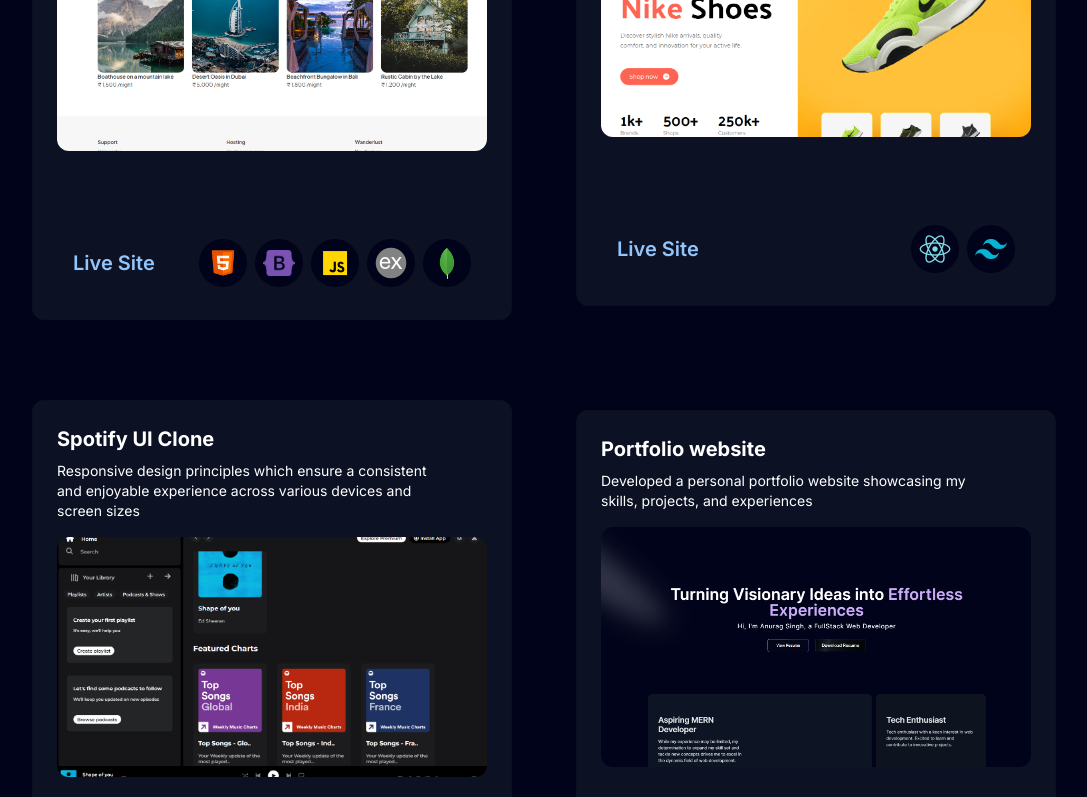
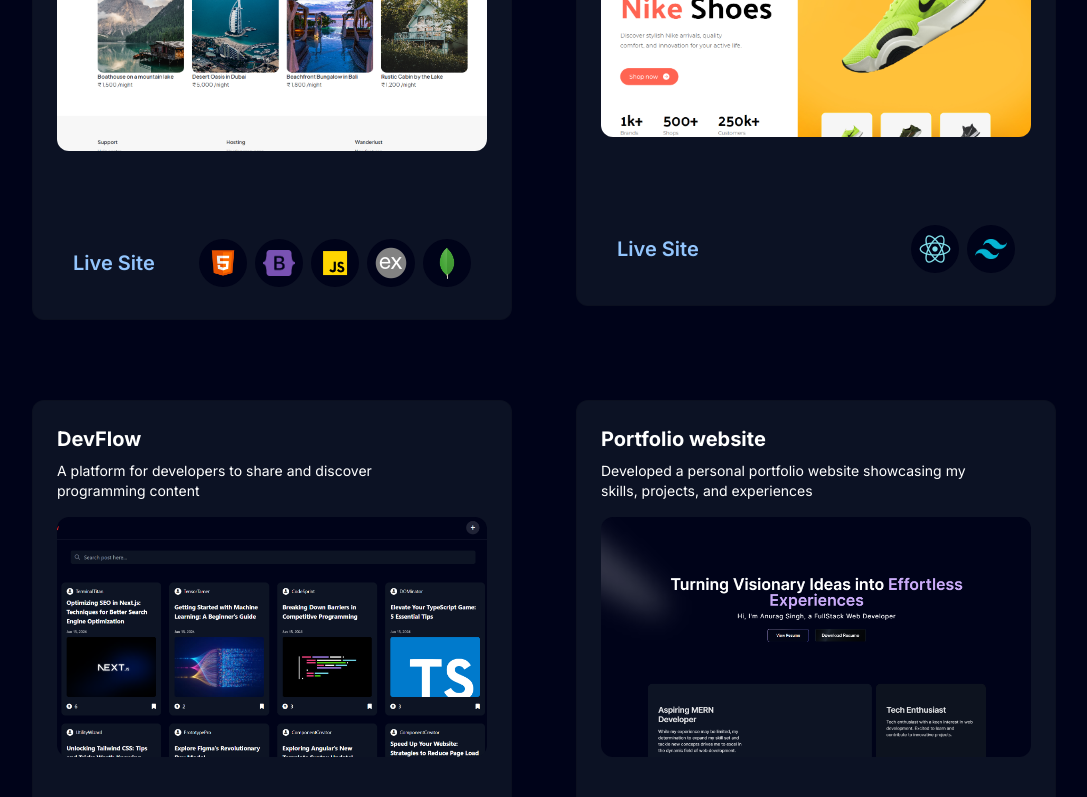
Before and after one commit to AnuragSingh012/modern_portfolio, a Next.js app: page / in a window 1280 px wide. Shown: the part 2000-2797 px from the top of the page, without its empty margins (96-1183 px from the left). Built offline with nearby package versions, Linux system fonts and the light colour scheme.

Commit message:
first commit

```diff
--- a/data/index.ts
+++ b/data/index.ts
@@ -3,7 +3,6 @@
   { name: "Projects", link: "#projects" },
   { name: "Contact", link: "#contact" },
 ];
-
 
 export const projects = [
   {
@@ -20,7 +19,7 @@
       "/mongodb.png",
     ],
     link: "https://wanderlust-5aql.onrender.com/listings",
-    live: "Live Site"
+    live: "Live Site",
   },
   {
     id: 2,
@@ -29,37 +28,53 @@
     img: "/project1.png",
     iconLists: ["/react.png", "/tailwind.png"],
     link: "https://nike-landing-page-e86c.onrender.com/",
-    live: "Live Site"
+    live: "Live Site",
+  },
+  {
+    id: 3,
+    title: "DevFlow",
+    des: "A platform for developers to share and discover programming content",
+    img: "/project5.png",
+    iconLists: [
+      "/react.png",
+      "/tailwind.png",
+      "/mu5.png",
+      "/node.png",
+      "/mongodb.png",
+    ],
+    link: "https://dev-flow-nine.vercel.app",
+    live: "Live Site",
+  },
+  {
+    id: 4,
+    title: "Portfolio website",
+    des: "Developed a personal portfolio website showcasing my skills, projects, and experiences",
+    img: "/project4.png",
+    iconLists: ["/nextjs.png", "/tailwind.png", "/aceternity.png"],
+    link: "https://anurag-portfolio-nu.vercel.app",
+    live: "Live Site",
   },
   {
     id: 3,
     title: "Spotify UI Clone",
     des: "Responsive design principles which ensure a consistent and enjoyable experience across various devices and screen sizes",
     img: "/project3.png",
-    iconLists: ["/html.png", "/css.png", "/javascript.png"],
-    link: "",
+    iconLists: ["/html.png", "/css.png"],
+    link: "https://anuragsingh012.github.io/spotify_clone",
+    live: "Live Site",
   },
-  {
-    id: 3,
-    title: "Portfolio website",
-    des: "Developed a personal portfolio website showcasing my skills, projects, and experiences",
-    img: "/project4.png",
-    iconLists: ["/react.png", "/tailwind.png", "/aceternity.png",],
-    link: "",
-  }
 ];
-
 
 export const socialMedia = [
   {
     id: 1,
     img: "/git.svg",
-    link: "https://github.com/AnuragSingh012"
+    link: "https://github.com/AnuragSingh012",
   },
   {
     id: 3,
     img: "/link.svg",
-    link: "https://www.linkedin.com/in/anuragsingh012/"
+    link: "https://www.linkedin.com/in/anuragsingh012/",
   },
 ];
 
```
Also changed, not shown: public/nextjs.png (added), public/project5.png (added).
